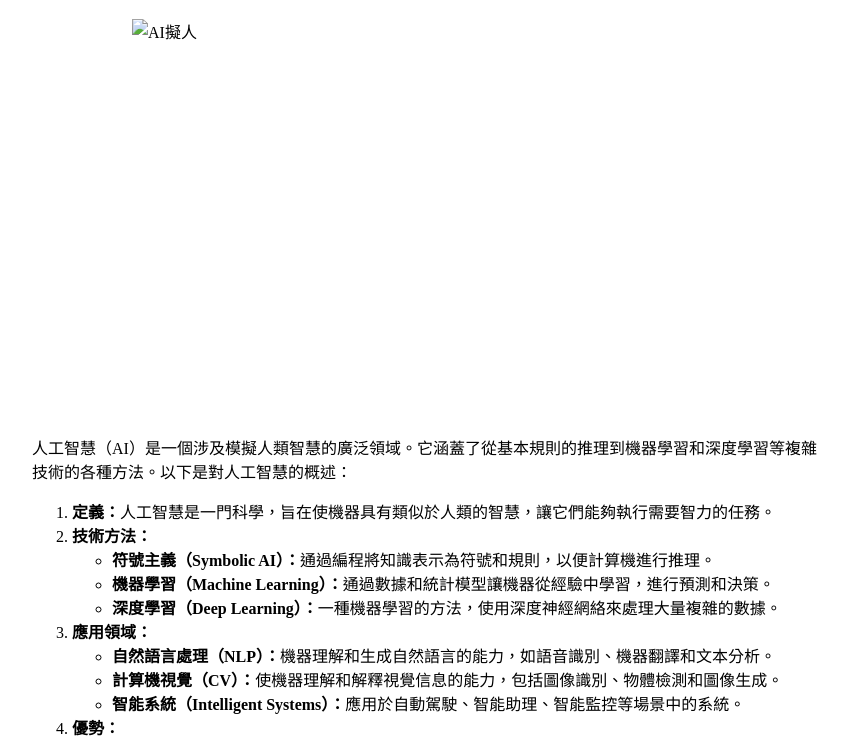
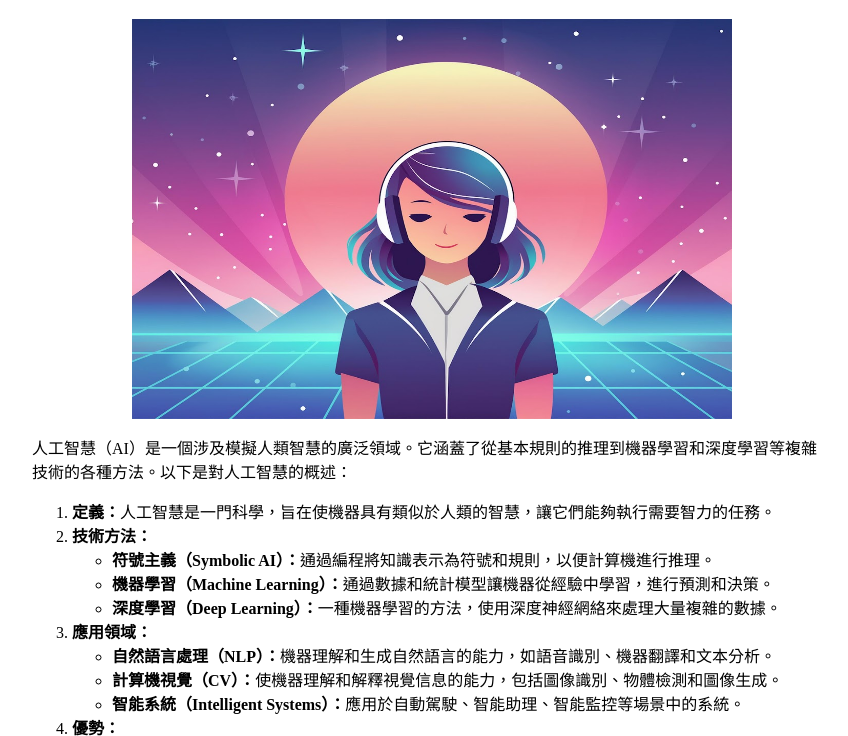
Before and after one commit to hahahaboo/page1, a plain HTML site: page index.html in a window 1280 px wide. Shown: the part 70-806 px from the top of the page, without its empty margins (208-1056 px from the left). Drawn offline with Linux system fonts and the light colour scheme.

Commit message:
index.html

```diff
--- a/index.html
+++ b/index.html
@@ -25,7 +25,7 @@
 <body>
     <div class="content">
         <h1>人工智慧介紹</h1>
-        <img src="ai.jpg" alt="AI擬人" width="600" height="400" class="center-image">
+        <img src="ai.png" alt="AI擬人" width="600" height="400" class="center-image">
         <p>人工智慧（AI）是一個涉及模擬人類智慧的廣泛領域。它涵蓋了從基本規則的推理到機器學習和深度學習等複雜技術的各種方法。以下是對人工智慧的概述：</p>
         <ol>
             <li><strong>定義：</strong>人工智慧是一門科學，旨在使機器具有類似於人類的智慧，讓它們能夠執行需要智力的任務。</li>
```
